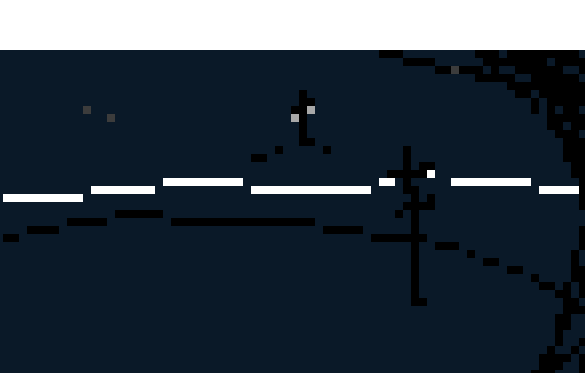
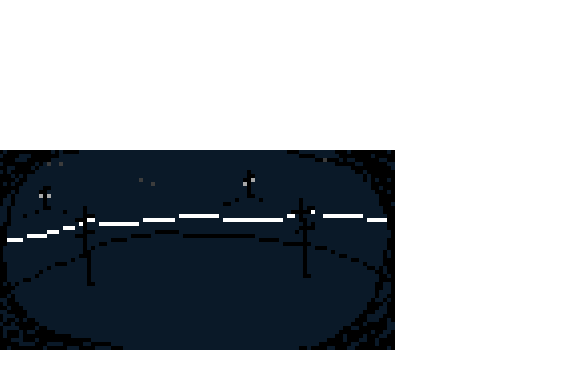
Before and after one commit to RKaibutsu/RKaibutsu.github.io, a plain HTML site: page index.html in a window 390 px wide. Shown: the part 125-498 px from the top of the page, 585 px wide, since content can reach past the window. Drawn offline with Linux system fonts and the light colour scheme; a web font is replaced by a local one.

Commit message:
レスポンシブ対応

```diff
--- a/css/styles.css
+++ b/css/styles.css
@@ -109,17 +109,18 @@ a,a:hover,a:visited{
 }
 
 /* レスポンシブデザイン */
-@media (max-width: 10px) {
+@media (max-width: 1000px) {
     .container {
 
     }
 
     .bg {
-        background-position: unset;
-    }
-
-    h1 {
-        font-size: 2em;
+        width: 400px;
+        height: 200px;
+        background-image: url("../images/bg_homepage2.png");
+        background-position: center center; /* 水平方向・垂直方向の中央に配置 */
+        background-repeat: no-repeat; /* 繰り返しなし */
+        background-size: contain; /* 画面いっぱいに拡大・縮小 */
     }
 
     nav ul li {
```
